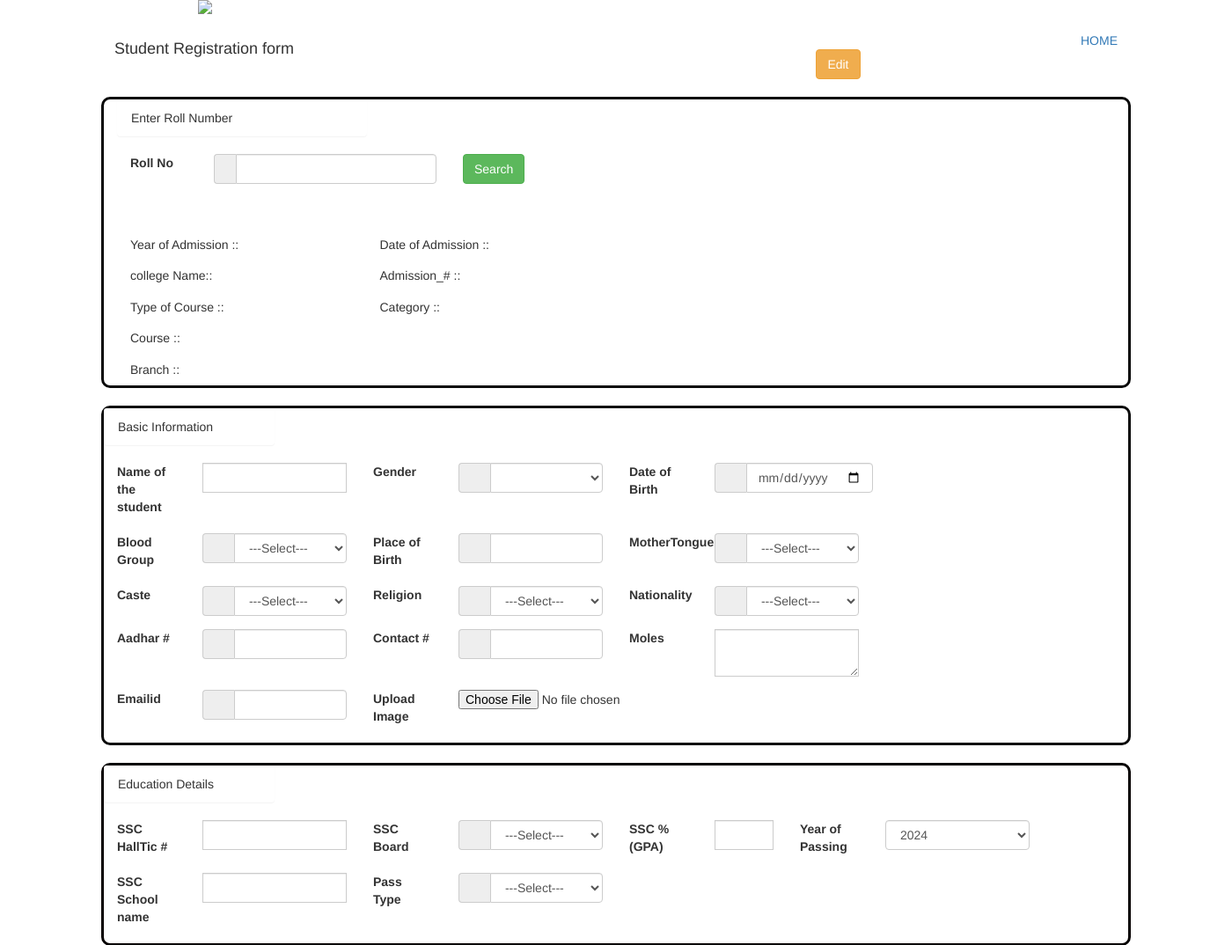
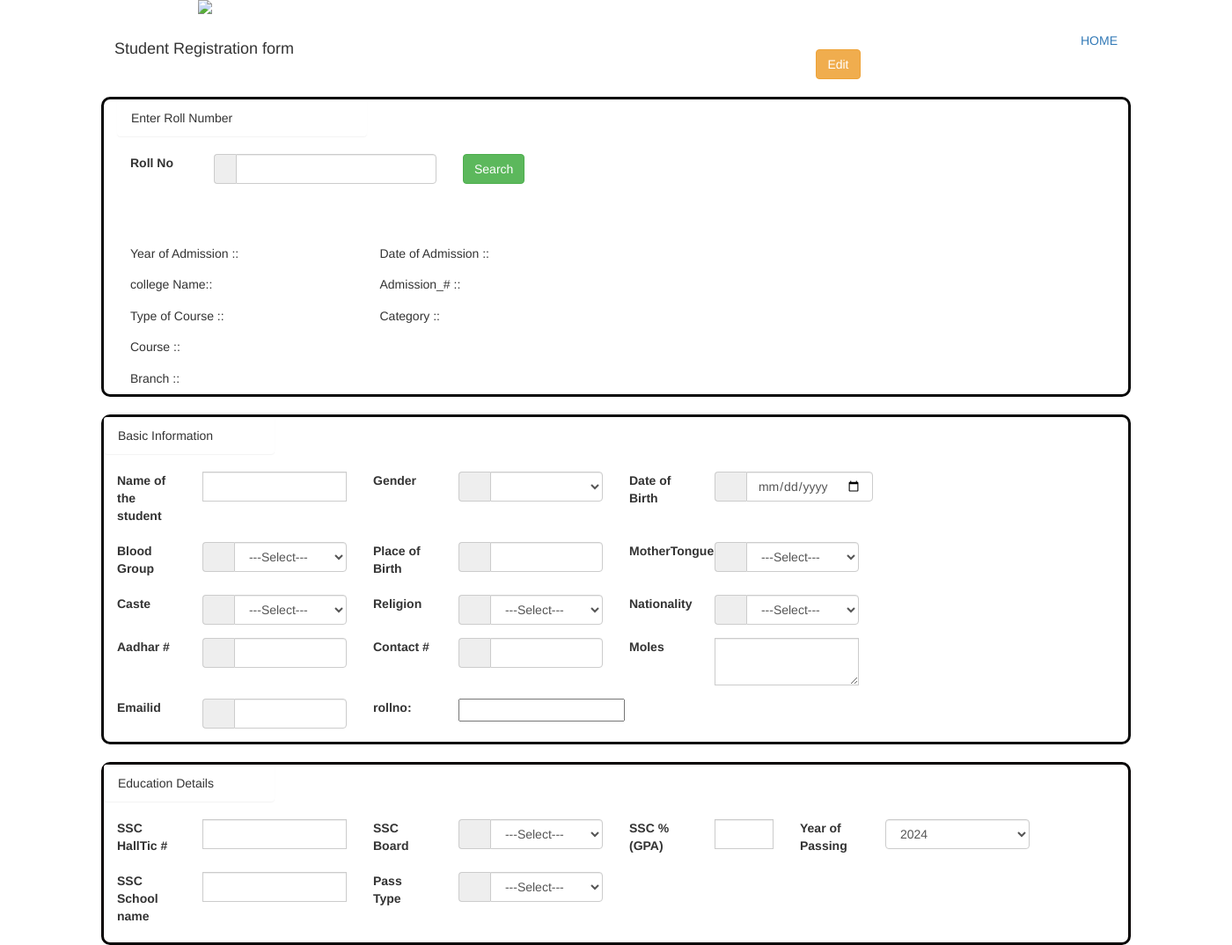
Before and after one commit to developersbestoption/repository1, a PHP site: page /Registrationform1.php in a window 1400 px wide. Shown: the top 1074 px of the page at 88% size. Run offline with PHP 8.4, Linux system fonts and the light colour scheme; some libraries are stand-ins or nearby versions; some web fonts are replaced.

Commit message:
Update Registrationform1.php

```diff
--- a/dataupdated-master/Registrationform1.php
+++ b/dataupdated-master/Registrationform1.php
@@ -82,6 +82,7 @@ if(isset($_POST['Rollno_txtbx'])){
 			      <span class="input-group-addon"> </span>
                   <input name="Rollno_txtbx" type="text" maxlength="10" id="Rollno_txtbx"  value="<?php if(isset($_POST['Rollno_txtbx'])){ echo $rollno; }?>" class="form-control input-md ac_mobile" />
                </div>
+               <p id="place" class="h4 text-danger"></p>
                 <span id="RequiredFieldValidator1" ValidationExpression=".{5}.*" style="color:Red;visibility:hidden;">Please enter Roll Number</span>
             </div>
 
@@ -96,29 +97,29 @@ if(isset($_POST['Rollno_txtbx'])){
 $rollno = $_POST['Rollno_txtbx'];
 
 // Connect to the database
-$conn = mysqli_connect("localhost", "root", "", "sdms");
+$conn = mysqli_connect("localhost", "root", "", "sdbms");
 
 // Get the name from the database
 $sql = "SELECT * FROM basicdata WHERE rollno = '$rollno'";
 $result = mysqli_query($conn, $sql);
 
-
+if (mysqli_num_rows($result) > 0) {
   // Get the name from the result set
   $row = mysqli_fetch_assoc($result);
   $name = $row['studentname'];
   $yoa = $row['yoa'];
-  $toc = $row['coursetype'];
+  $toc = $row['toc'];
   $branch = $row['branch'];
-  $Category	= $row['category'];
+  $Category	= $row['Category'];
   $admno = $row['admno'];
   $doa = $row['doa'];
   $collegename = $row['collegename'];
   $course = $row['course'];
 } else {
-  // The rollno is not in the database
-  $name = "";
+   //echo '<script>alert("hello") </script>';
+     echo '<script>document.getElementById("place").innerHTML = "this number is not avilable"</script>';
 }
-
+}
 ?>
         <div class="row form-group">
             <div class="col-md-12">
@@ -131,22 +132,37 @@ $result = mysqli_query($conn, $sql);
 </div>
 
         <div class="row">
-                <div class="col-md-6"><h5>Year of Admission ::<b><?php if(isset($_POST['Rollno_txtbx'])){ echo   $yoa;} ?></b><b><span id="yrlbl"></span></b></h5></div>
-                <div class="col-md-6"><h5>Date of Admission ::<b><?php if(isset($_POST['Rollno_txtbx'])){ echo $doa; }?></b><b><span id="adm_dat_lbl"></span></b></h5></div>
+                <div class="col-md-6"><h5>Year of Admission ::<b><?php if(isset($_POST['Rollno_txtbx'])){
+                   if (mysqli_num_rows($result) > 0) {
+                  echo   $yoa;} }?></b><b><span id="yrlbl"></span></b></h5></div>
+                <div class="col-md-6"><h5>Date of Admission ::<b><?php if(isset($_POST['Rollno_txtbx'])){
+                   if (mysqli_num_rows($result) > 0) {
+                     echo $doa;} }?></b><b><span id="adm_dat_lbl"></span></b></h5></div>
             </div>
             <div class="row">
-                <div class="col-md-6"><h5>college Name::<b><?php  if(isset($_POST['Rollno_txtbx'])){echo $collegename;} ?></b><b><span id="clglbl"></span></b></h5></div>
-                <div class="col-md-6"><h5>Admission_# ::<b><?php if(isset($_POST['Rollno_txtbx'])){ echo $admno; } ?></b><b><span id="adm_no_lbl"></span></h5></b></div>
+                <div class="col-md-6"><h5>college Name::<b><?php  if(isset($_POST['Rollno_txtbx'])){
+                  {
+                    if (mysqli_num_rows($result) > 0) {
+                    echo $collegename;}}} ?></b><b><span id="clglbl"></span></b></h5></div>
+                <div class="col-md-6"><h5>Admission_# ::<b><?php if(isset($_POST['Rollno_txtbx'])){  if (mysqli_num_rows($result) > 0) {echo $admno; }} ?></b><b><span id="adm_no_lbl"></span></h5></b></div>
             </div>
             <div class="row">
-               <div class="col-md-6"><h5>Type of Course ::<b><?php if(isset($_POST['Rollno_txtbx'])){ echo $toc; }?></b><b><span id="tpecrselbl"></span></b></h5></div>
-               <div class="col-md-6"><h5>Category ::<b><?php  if(isset($_POST['Rollno_txtbx'])){echo $Category;} ?></b><b><span id="catry_lbl"></span></b></h5></div>
+               <div class="col-md-6"><h5>Type of Course ::<b><?php if(isset($_POST['Rollno_txtbx'])){
+                 if (mysqli_num_rows($result) > 0) {
+                echo $toc; }}?></b><b><span id="tpecrselbl"></span></b></h5></div>
+               <div class="col-md-6"><h5>Category ::<b><?php  if(isset($_POST['Rollno_txtbx'])){
+                 if (mysqli_num_rows($result) > 0) {
+                echo $Category;}} ?></b><b><span id="catry_lbl"></span></b></h5></div>
             </div>
             <div class="row">
-                <div class="col-md-4"><h5>Course ::<b><?php if(isset($_POST['Rollno_txtbx'])){echo $course;} ?></b><b><span id="crselbl"></span></h5></b></div>
+                <div class="col-md-4"><h5>Course ::<b><?php if(isset($_POST['Rollno_txtbx'])){
+                   if (mysqli_num_rows($result) > 0) {
+                  echo $course;}} ?></b><b><span id="crselbl"></span></h5></b></div>
             </div>
             <div class="row">
-                <div class="col-md-6"><h5>Branch ::<b><?php if(isset($_POST['Rollno_txtbx'])){echo $branch;} ?></b><b><span id="brlbl"></span></b></h5></div>
+                <div class="col-md-6"><h5>Branch ::<b><?php if(isset($_POST['Rollno_txtbx'])){
+                   if (mysqli_num_rows($result) > 0) {
+                  echo $branch;} }?></b><b><span id="brlbl"></span></b></h5></div>
             </div>
 
     </div>
@@ -176,7 +192,9 @@ $result = mysqli_query($conn, $sql);
 			<!--span class="input-group-addon">
 			<i class="glyphicon glyphicon-user"></i>
 			</span-->
-                <input name="name" type="text" value="<?php if(isset($_POST['Rollno_txtbx'])){ echo $name; }?>" id="name" class="form-control input-md disabled" />
+                <input name="name" type="text" value="<?php if(isset($_POST['Rollno_txtbx'])){
+                   if (mysqli_num_rows($result) > 0) {
+                  echo $name; }}?>" id="name" class="form-control input-md disabled" />
 
             </div></div>
 
@@ -369,12 +387,11 @@ $result = mysqli_query($conn, $sql);
             </div></div>
 
 
-                <label class="col-md-1 control-label" for="first_name">Upload Image</label>
+                <label class="col-md-1 control-label" for="first_name">rollno:</label>
             <div class="col-md-2">
 
 
-              <input type="file" name="imageupload" id="imageupload" />
-                <span id="RegularExpressionValidator1" style="color:Red;visibility:hidden;">Only Images are allowed</span>
+              <input type="text" name="Rollno_txtbx"value="<?php if(isset($_POST['Rollno_txtbx'])){ if (mysqli_num_rows($result) > 0) { echo $rollno; }}?>"  id="Rollno_txtbx" />
 
             </div>
 
```
